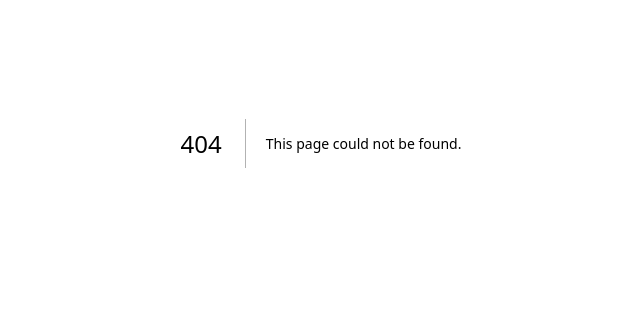
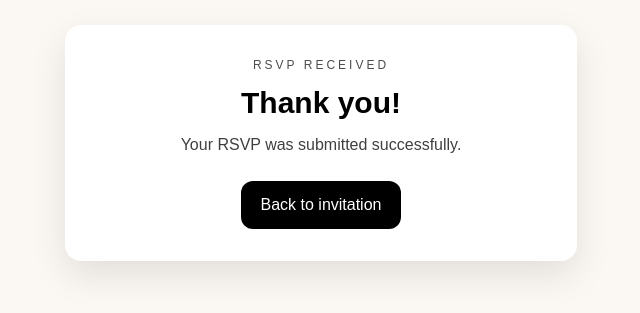
Before and after one commit to hubemichael95/wedding-invite, a Next.js app: page /thank-you in a window 1280 px wide. Before the commit this address had no page. Shown: the part 257-570 px from the top of the page, without its empty margins (319-959 px from the left). Built offline with nearby package versions, Linux system fonts and the light colour scheme.

Commit message:
Add thank-you page

```diff
--- /dev/null
+++ b/app/thank-you/page.tsx
@@ -0,0 +1,24 @@
+export default function ThankYouPage() {
+  return (
+    <main className="min-h-screen bg-[#fbf8f3] text-black flex items-center justify-center px-6">
+      <div className="w-full max-w-lg rounded-2xl bg-white p-8 text-center shadow-[0_14px_36px_rgba(0,0,0,0.10)]">
+        <p className="text-xs uppercase tracking-[0.25em] opacity-70">
+          RSVP Received
+        </p>
+
+        <h1 className="mt-3 text-3xl font-semibold">Thank you!</h1>
+
+        <p className="mt-3 opacity-75">
+          Your RSVP was submitted successfully.
+        </p>
+
+        <a
+          href="/"
+          className="mt-6 inline-block rounded-xl bg-black px-5 py-3 text-white hover:opacity-90"
+        >
+          Back to invitation
+        </a>
+      </div>
+    </main>
+  );
+}
```
